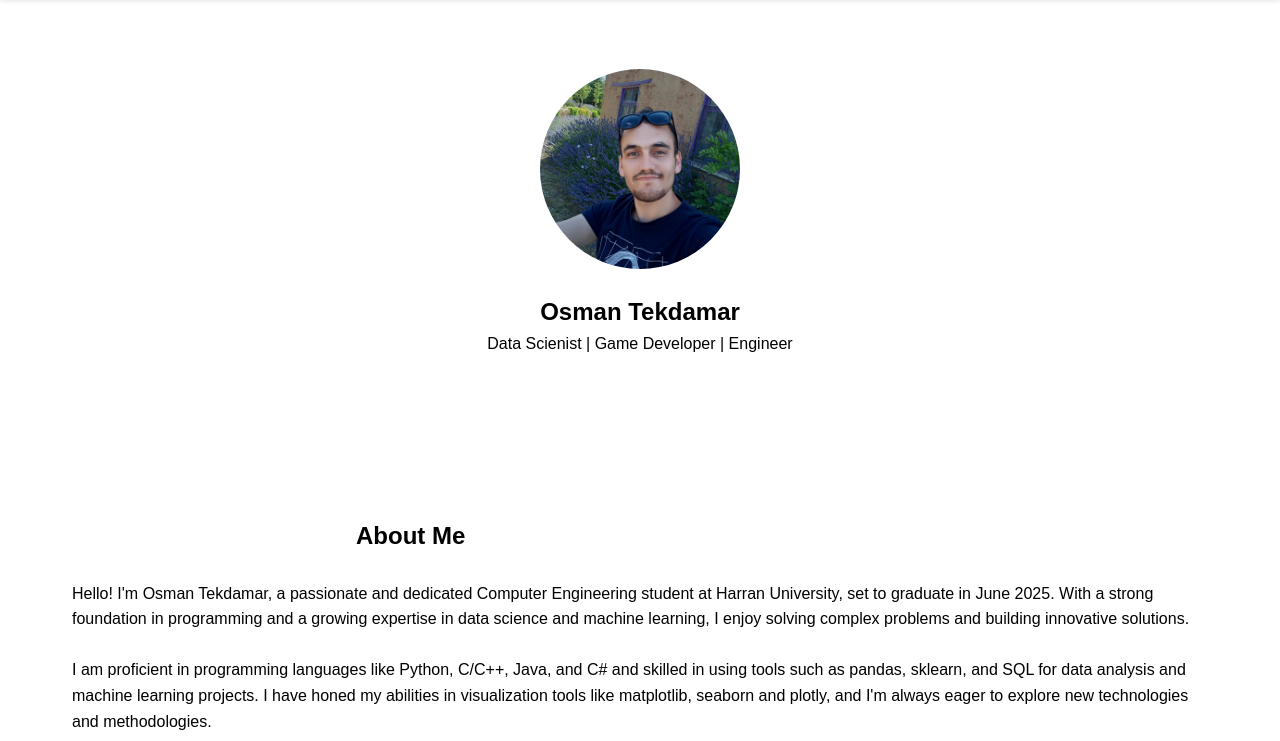
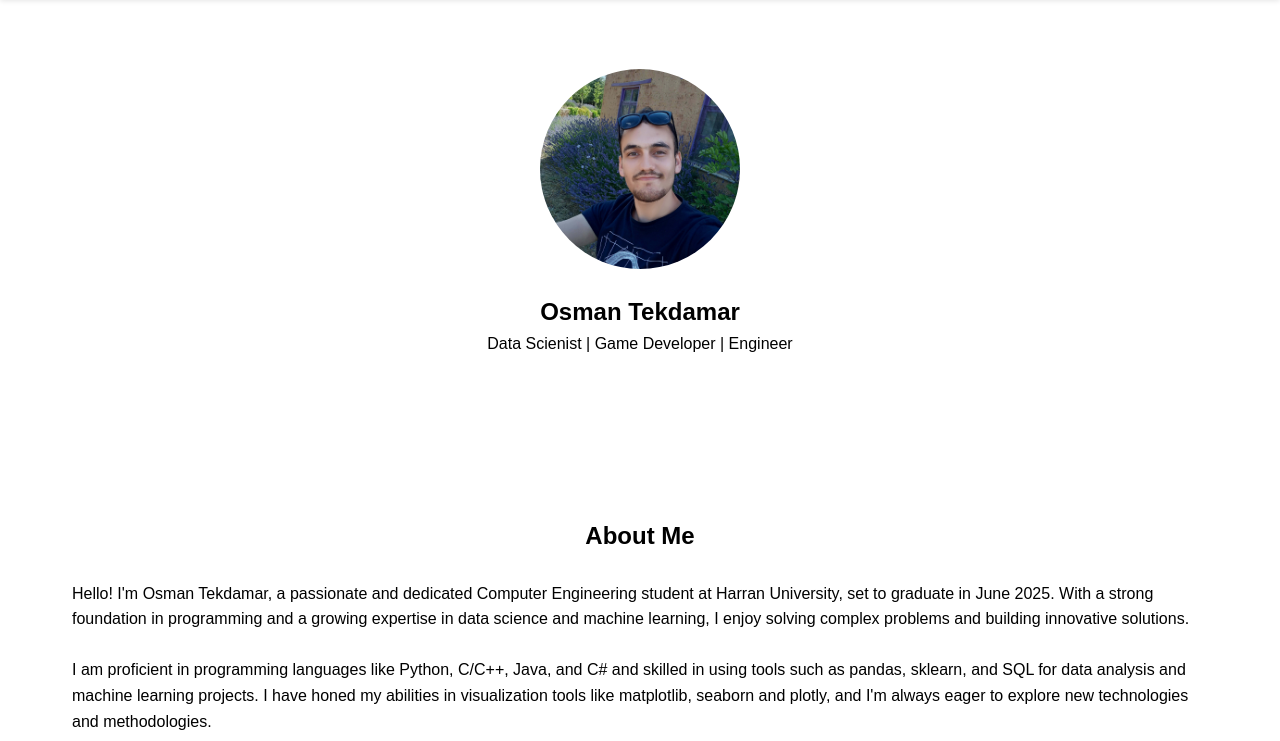
Before and after one commit to osman-tkdmr/osman-tkdmr.github.io, a plain HTML site: page index.html in a window 1280 px wide. Shown: the part 59-800 px from the top of the page. Drawn offline with Linux system fonts and the light colour scheme.

Commit message:
Update style.css

```diff
--- a/css/style.css
+++ b/css/style.css
@@ -21,8 +21,7 @@ header {
 }
 
 h1, h2, h3 {
-    width: 50%; /* You can adjust the width as needed */
-    margin: 0 auto;
+    text-align: center;
 }
 
 nav {
@@ -158,7 +157,7 @@ input, textarea {
 
 .skill-item {
     margin: 20px;
-    text-align: center;
+    text-align: bottom;
 }
 
 .skill-item p {
```
